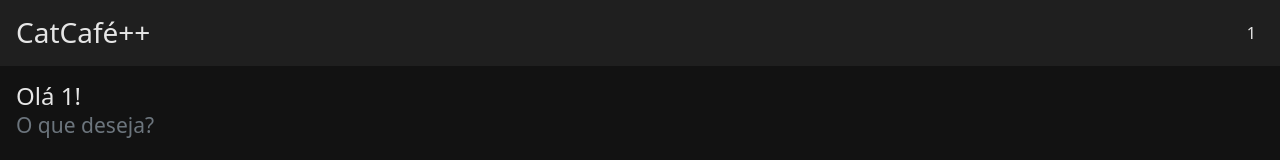
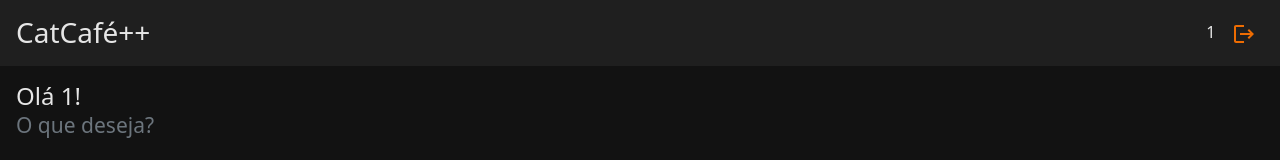
Before and after one commit to rodrigues-heric/FBD, a React (Create React App) app in the folder fbd-app/: page /panel/1 in a window 1280 px wide. Shown: the top 160 px of the page. Built offline with nearby package versions, Linux system fonts and the light colour scheme.

Commit message:
adding fake logout button

```diff
--- a/fbd-app/package.json
+++ b/fbd-app/package.json
@@ -3,6 +3,11 @@
   "version": "0.1.0",
   "private": true,
   "dependencies": {
+    "@emotion/react": "^11.10.6",
+    "@emotion/styled": "^11.10.6",
+    "@fontsource/roboto": "^4.5.8",
+    "@mui/icons-material": "^5.11.16",
+    "@mui/material": "^5.11.16",
     "@testing-library/jest-dom": "^5.16.5",
     "@testing-library/react": "^13.4.0",
     "@testing-library/user-event": "^13.5.0",
--- a/fbd-app/src/App.tsx
+++ b/fbd-app/src/App.tsx
@@ -1,5 +1,9 @@
 import "./App.css";
 import "bootstrap/dist/css/bootstrap.min.css";
+import "@fontsource/roboto/300.css";
+import "@fontsource/roboto/400.css";
+import "@fontsource/roboto/500.css";
+import "@fontsource/roboto/700.css";
 
 import AppRoutes from "./routes/routes";
 
--- a/fbd-app/src/components/header/header.tsx
+++ b/fbd-app/src/components/header/header.tsx
@@ -1,10 +1,19 @@
 import React from "react";
+import { Logout } from "@mui/icons-material";
 import "./header.css";
+import { Link } from "react-router-dom";
 
 const HeaderUserName: (userName: string) => JSX.Element = (
   userName: string
 ) => {
-  return <span className="me-4">{userName}</span>;
+  return (
+    <span className="me-4">
+      {userName} &nbsp; &nbsp;
+      <Link to={"/"}>
+        <Logout color="warning"></Logout>
+      </Link>
+    </span>
+  );
 };
 
 const HeaderComponent: React.FC<{ user?: string }> = ({ user }) => {
--- a/fbd-app/src/index.css
+++ b/fbd-app/src/index.css
@@ -9,6 +9,7 @@ html {
   width: 100%;
   color: var(--dark-font);
   background-color: var(--dark-bg);
+  font-family: "Roboto";
 }
 
 body {
```
Also changed, not shown: 1 other file (tests, documents, lock files or other folders).
